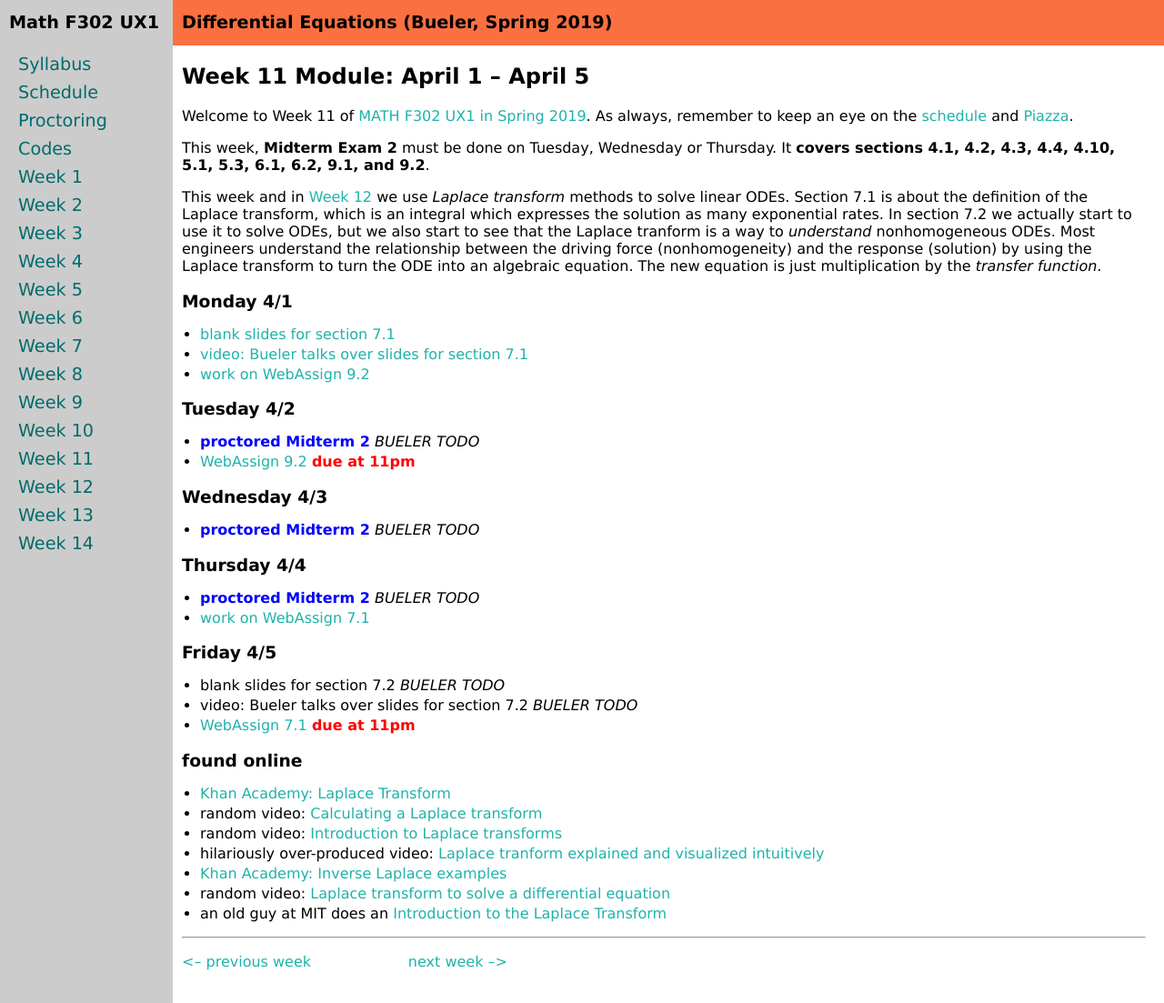
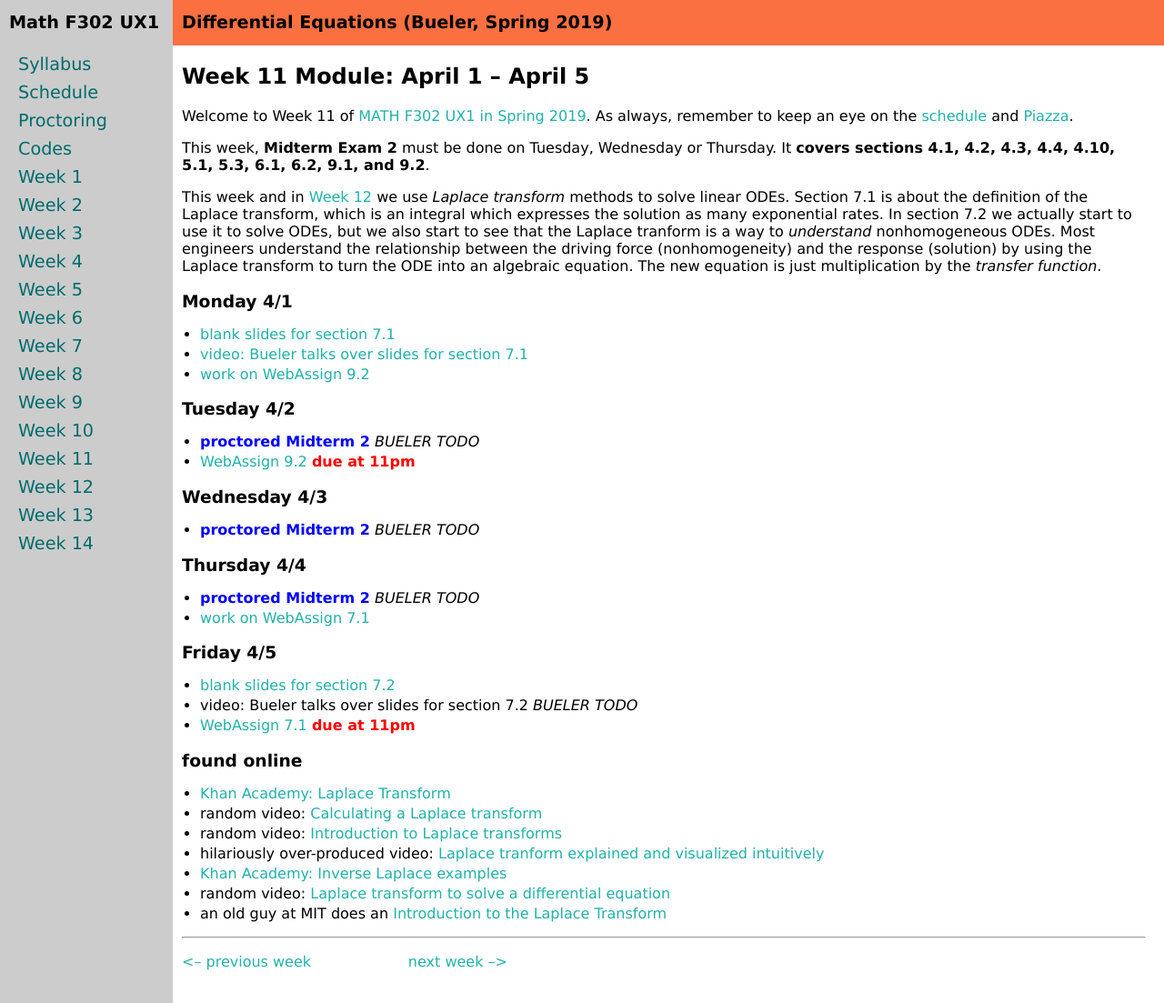
Before and after one commit to bueler/math302, a Jekyll site: the page built from week11.md, in a window 1280 px wide and 1103 px high. Shown: the whole window at 91% size. Built offline with Jekyll 4.4.1, drawn with Linux system fonts in a browser that asks for light colours.

Commit message:
these slides will do

```diff
--- a/week11.md
+++ b/week11.md
@@ -28,7 +28,7 @@ This week and in [Week 12](week12) we use _Laplace transform_ methods to solve l
 * [work on WebAssign 7.1](https://www.webassign.net/)
 
 ### Friday 4/5
-* blank slides for section 7.2 _BUELER TODO_
+* [blank slides for section 7.2](assets/slides/7-2.pdf)
 * video: Bueler talks over slides for section 7.2 _BUELER TODO_
 * [WebAssign 7.1](https://www.webassign.net/) <span style="color:red">**due at 11pm**</span>
 
```
Also changed, not shown: 2 other files.
